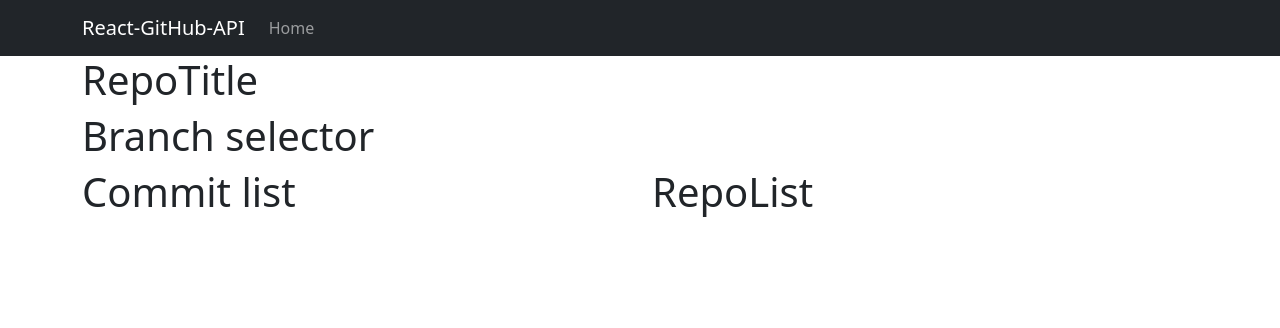
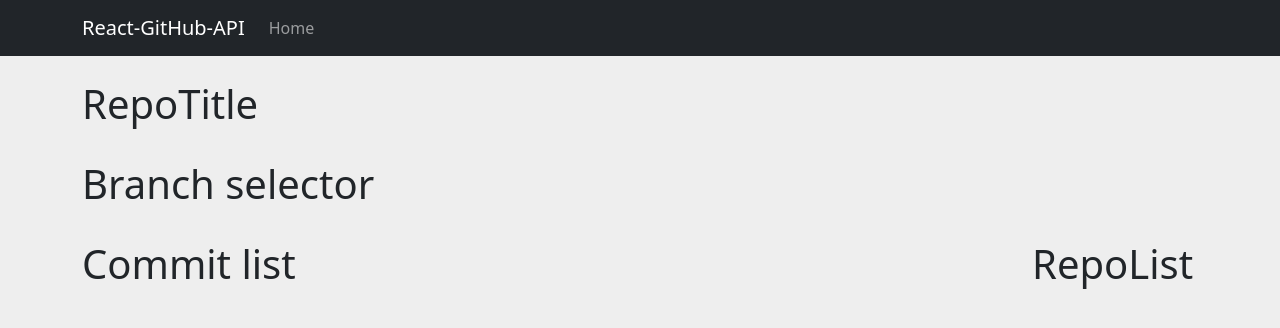
Before and after one commit to gafalcon/react_github_api, a React (Create React App) app: page / in a window 1280 px wide. Shown: the top 328 px of the page. Built offline with nearby package versions, Linux system fonts and the light colour scheme.

Commit message:
Set static data

```diff
--- a/src/App.js
+++ b/src/App.js
@@ -1,3 +1,4 @@
+import { useEffect, useState } from "react";
 import Header from "./components/Header/Header";
 import RepoTitle from "./components/RepoTitle/RepoTitle";
 import RepoList from "./components/RepoList/RepoList";
@@ -6,26 +7,93 @@ import CommitList from "./components/CommitList/CommitList";
 
 import { Container, Row, Col } from "react-bootstrap";
 function App() {
+  const [repo, setRepo] = useState({
+    owner: "gafalcon",
+    name: "react_github_api",
+  });
+  const [currentBranch, setCurrentBranch] = useState("main");
+  const [branches, setBranches] = useState([]);
+  const [commits, setCommits] = useState([]);
+  const [repos, setRepos] = useState([]);
+
+  useEffect(() => {
+    setCurrentBranch("main");
+    setBranches(["main", "develop"]);
+    setCommits([
+      {
+        sha: "6dcb09b5b57875f334f61aebed695e2e4193db5e",
+        url: "https://api.github.com/repos/octocat/Hello-World/commits/6dcb09b5b57875f334f61aebed695e2e4193db5e",
+        author: {
+          name: "gafalcon",
+          date: "2011-04-14T16:00:49Z",
+          avatar_url: "https://github.com/images/error/octocat_happy.gif",
+        },
+        message: "Fix all the bugs",
+      },
+
+      {
+        sha: "6dcb09b5b57875f334f61aebed695e2e4193db5f",
+        url: "https://api.github.com/repos/octocat/Hello-World/commits/6dcb09b5b57875f334f61aebed695e2e4193db5e",
+        author: {
+          name: "gafalcon",
+          date: "2011-04-14T16:00:49Z",
+          avatar_url: "https://github.com/images/error/octocat_happy.gif",
+        },
+        message: "Fix all the bugs 1",
+      },
+      {
+        sha: "6dcb09b5b57875f334f61aebed695e2e4193db5g",
+        url: "https://api.github.com/repos/octocat/Hello-World/commits/6dcb09b5b57875f334f61aebed695e2e4193db5e",
+        author: {
+          name: "gafalcon",
+          date: "2011-04-14T16:00:49Z",
+          avatar_url: "https://github.com/images/error/octocat_happy.gif",
+        },
+        message: "Fix all the bugs 2",
+      },
+      {
+        sha: "6dcb09b5b57875f334f61aebed695e2e4193db5h",
+        url: "https://api.github.com/repos/octocat/Hello-World/commits/6dcb09b5b57875f334f61aebed695e2e4193db5e",
+        author: {
+          name: "gafalcon",
+          date: "2011-04-14T16:00:49Z",
+          avatar_url: "https://github.com/images/error/octocat_happy.gif",
+        },
+        message: "Fix all the bugs 3",
+      },
+    ]);
+    setRepos([
+      { name: "repo1" },
+      { name: "repo2" },
+      { name: "repo3" },
+      { name: "repo4" },
+    ]);
+  }, [repo]);
+
   return (
-    <div className="App">
+    <div className="App min-vh-100" style={{ backgroundColor: "#EEEEEE" }}>
       <Header />
-      <Container>
+      <Container className="mt-4">
         <Row>
           <Col>
-            <RepoTitle />
+            <RepoTitle repo={repo} />
+          </Col>
+        </Row>
+        <Row className="my-4">
+          <Col xs="auto">
+            <BranchSelector
+              branches={branches}
+              currentBranch={currentBranch}
+              onBranchSelect={setCurrentBranch}
+            />
           </Col>
         </Row>
         <Row>
-          <Col>
-            <BranchSelector />
-          </Col>
-        </Row>
-        <Row>
-          <Col>
-            <CommitList />
+          <Col xs={10}>
+            <CommitList commits={commits} />
           </Col>
           <Col>
-            <RepoList />
+            <RepoList repos={repos} onRepoSelect={setRepo} />
           </Col>
         </Row>
       </Container>
```
